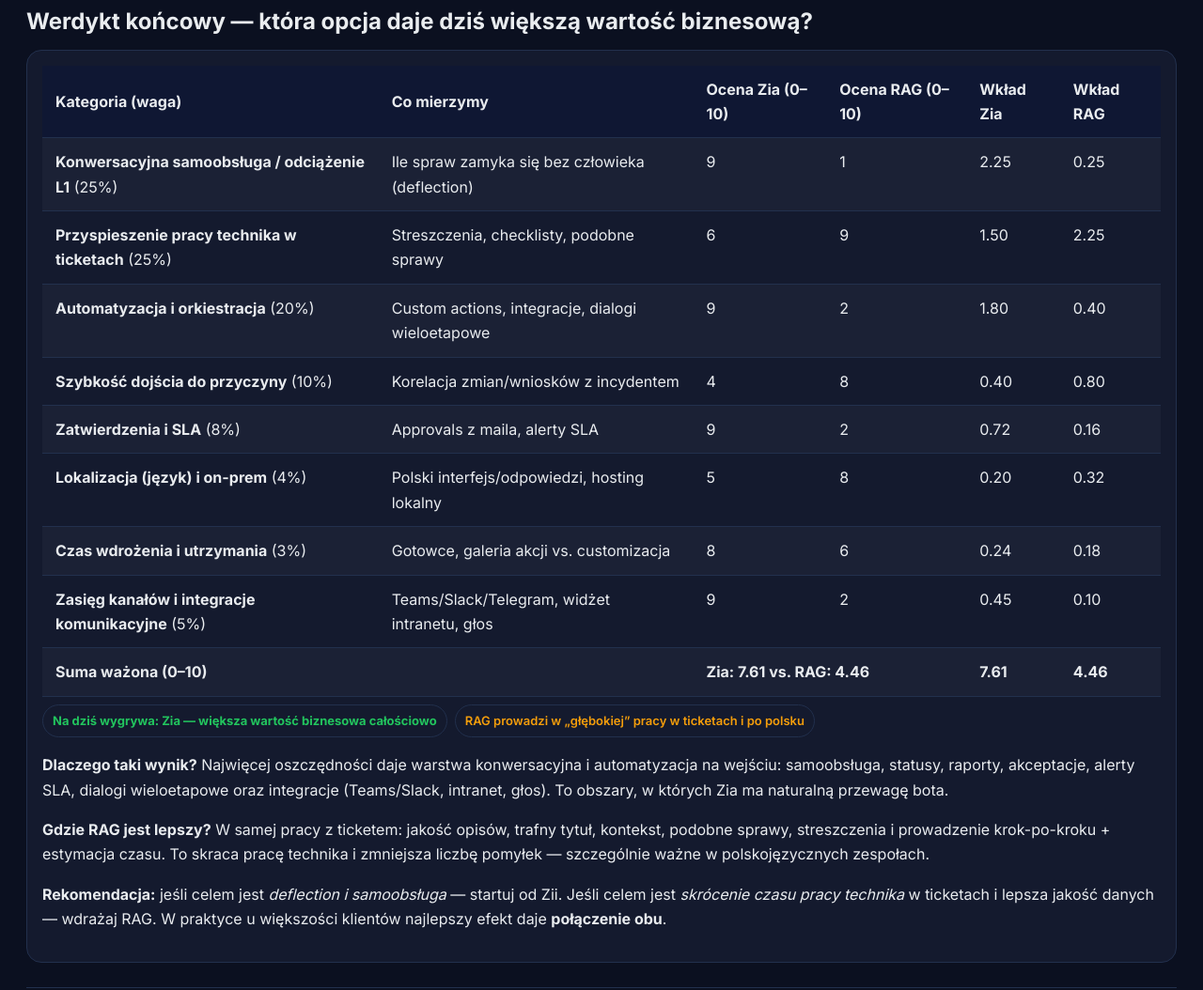
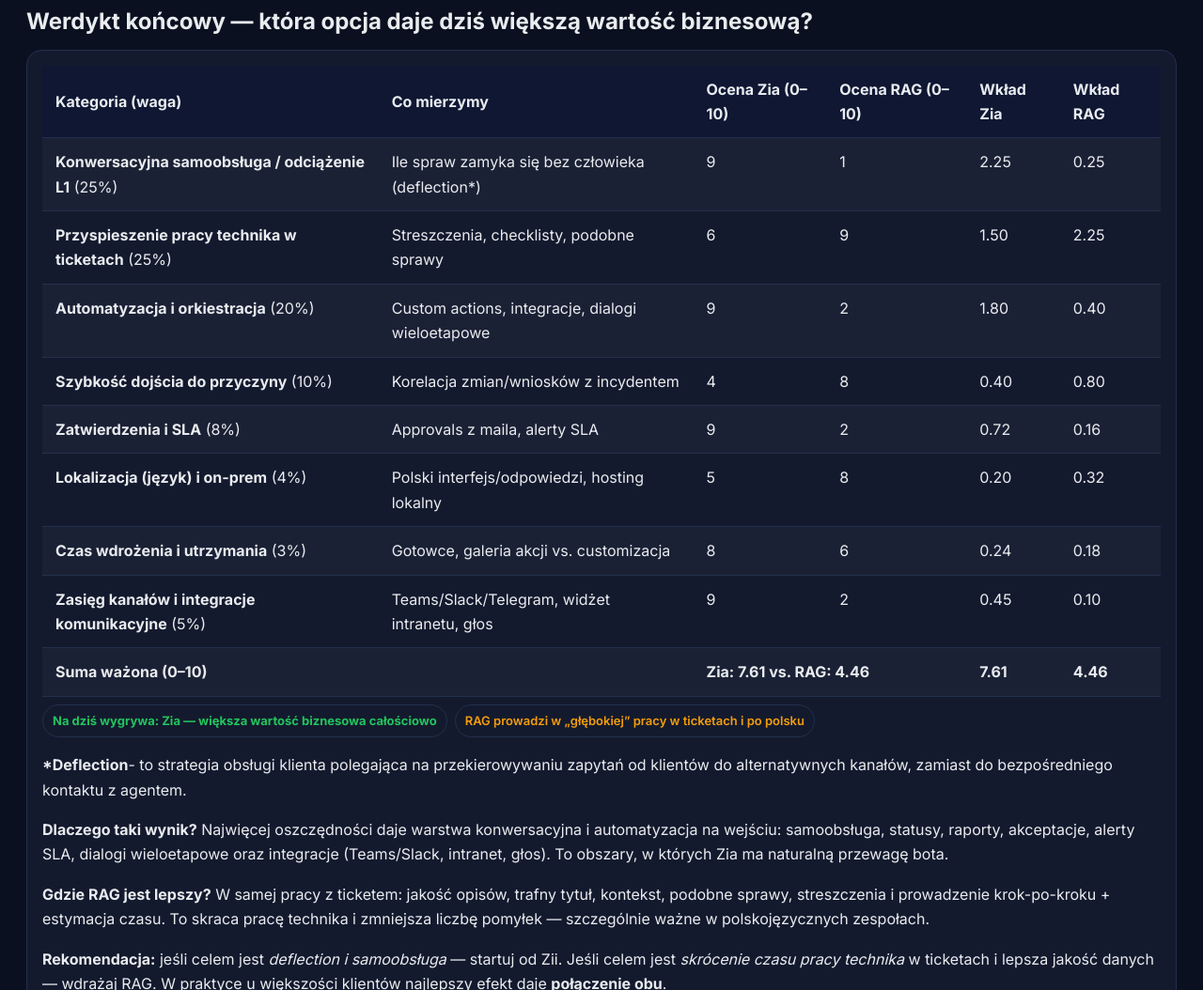
Before and after one commit to TRompalskiOryx/trompalskioryx.github.io, a plain HTML site: page index.html in a window 1280 px wide. Shown: the part 4856-5910 px from the top of the page at 94% size. Drawn offline with Linux system fonts and the light colour scheme.

Commit message:
Add files via upload

```diff
--- a/index.html
+++ b/index.html
@@ -473,7 +473,7 @@
           <tbody>
             <tr>
               <td><b>Konwersacyjna samoobsługa / odciążenie L1</b> (25%)</td>
-              <td>Ile spraw zamyka się bez człowieka (deflection)</td>
+              <td>Ile spraw zamyka się bez człowieka (deflection*)</td>
               <td>9</td>
               <td>1</td>
               <td>2.25</td>
@@ -550,6 +550,7 @@
         </div>
 
         <div style="margin-top:12px">
+          <p><b>*Deflection</b>- to strategia obsługi klienta polegająca na przekierowywaniu zapytań od klientów do alternatywnych kanałów, zamiast do bezpośredniego kontaktu z agentem.</p>
           <p><b>Dlaczego taki wynik?</b> Najwięcej oszczędności daje warstwa konwersacyjna i automatyzacja na wejściu: samoobsługa, statusy, raporty, akceptacje, alerty SLA, dialogi wieloetapowe oraz integracje (Teams/Slack, intranet, głos). To obszary, w których Zia ma naturalną przewagę bota.</p>
           <p><b>Gdzie RAG jest lepszy?</b> W samej pracy z ticketem: jakość opisów, trafny tytuł, kontekst, podobne sprawy, streszczenia i prowadzenie krok-po-kroku + estymacja czasu. To skraca pracę technika i zmniejsza liczbę pomyłek — szczególnie ważne w polskojęzycznych zespołach.</p>
           <p><b>Rekomendacja:</b> jeśli celem jest <i>deflection i samoobsługa</i> — startuj od Zii. Jeśli celem jest <i>skrócenie czasu pracy technika</i> w ticketach i lepsza jakość danych — wdrażaj RAG. W praktyce u większości klientów najlepszy efekt daje <b>połączenie obu</b>.</p>
```
